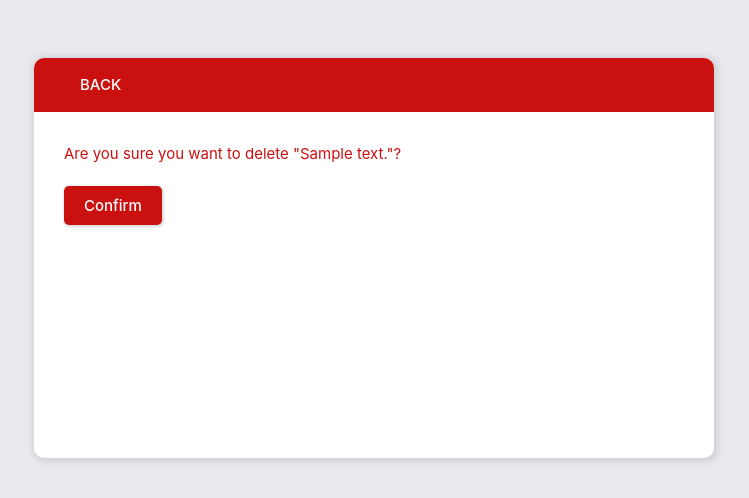
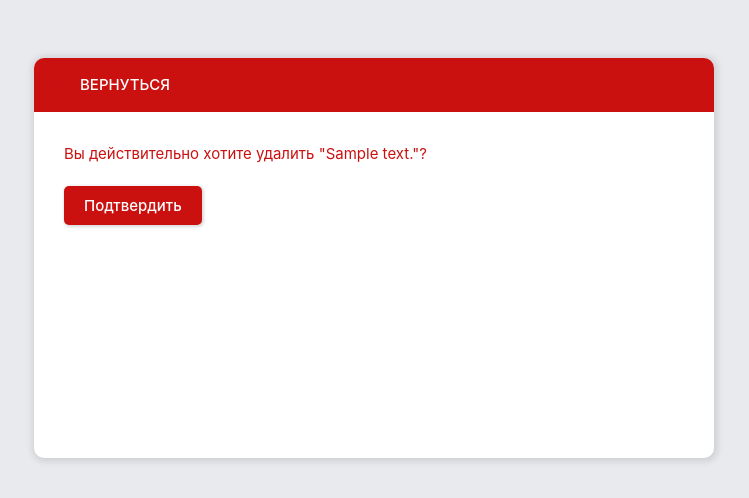
Before and after one commit to IT-Continue/Opportunity-Cup-2023-IT-final, a Django app: page /delete-message/1/ in a window 1280 px wide. Shown: the part 158-656 px from the top of the page, without its empty margins (266-1015 px from the left). Run offline with Django 3.2, Linux system fonts and the light colour scheme; a user stored in the database is signed in; tables that the repository leaves empty hold one stand-in row (values such as "Sample post"); grey boxes marked "Sample" are stand-in pictures.

Commit message:
Вернуться

```diff
--- a/GoodTrain/goodtrain/base/templates/base/delete.html
+++ b/GoodTrain/goodtrain/base/templates/base/delete.html
@@ -15,18 +15,18 @@
                             </path>
                         </svg>
                     </a>
-                    <h3>Back</h3>
+                    <h3>Вернуться</h3>
                 </div>
             </div>
             <div class="layout__body">
                 <form class="form" method="POST" action="">
                     {% csrf_token %}
                     <div class="form__group">
-                        <p>Are you sure you want to delete "{{obj}}"?</p>
+                        <p>Вы действительно хотите удалить "{{obj}}"?</p>
                     </div>
 
                     <div class="for__group">
-                        <input class="btn btn--main" type="submit" value="Confirm" />
+                        <input class="btn btn--main" type="submit" value="Подтвердить" />
                     </div>
 
                 </form>
```
